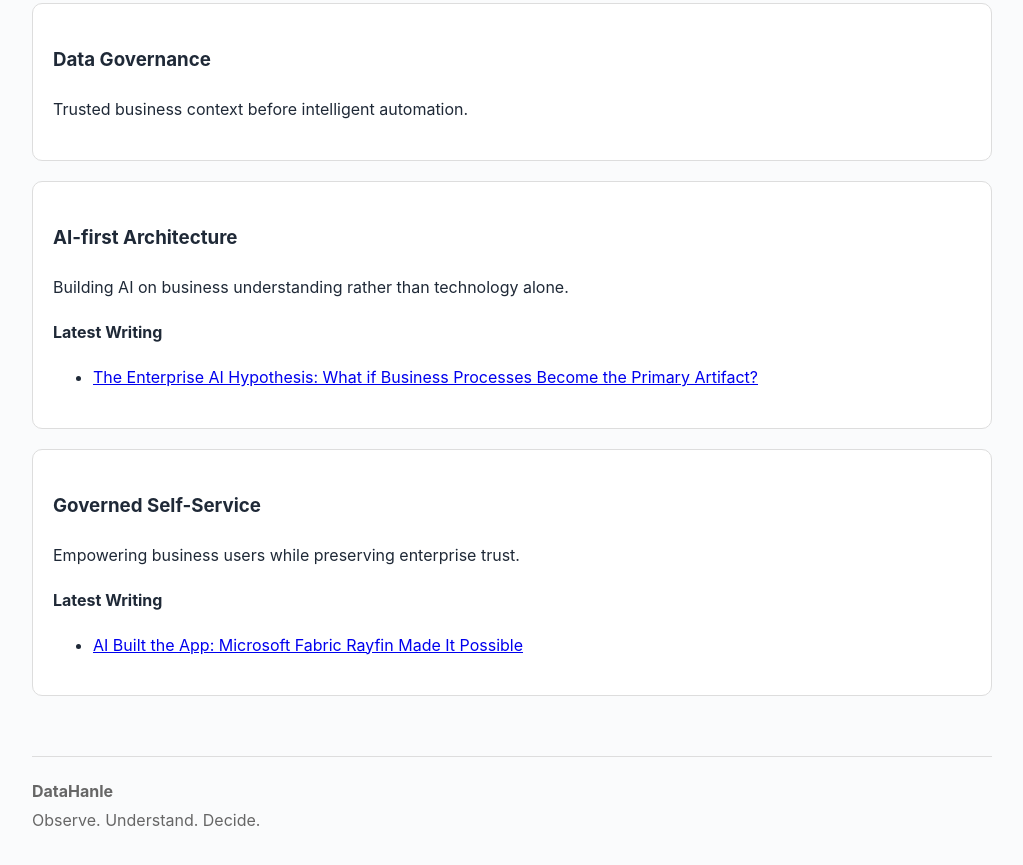
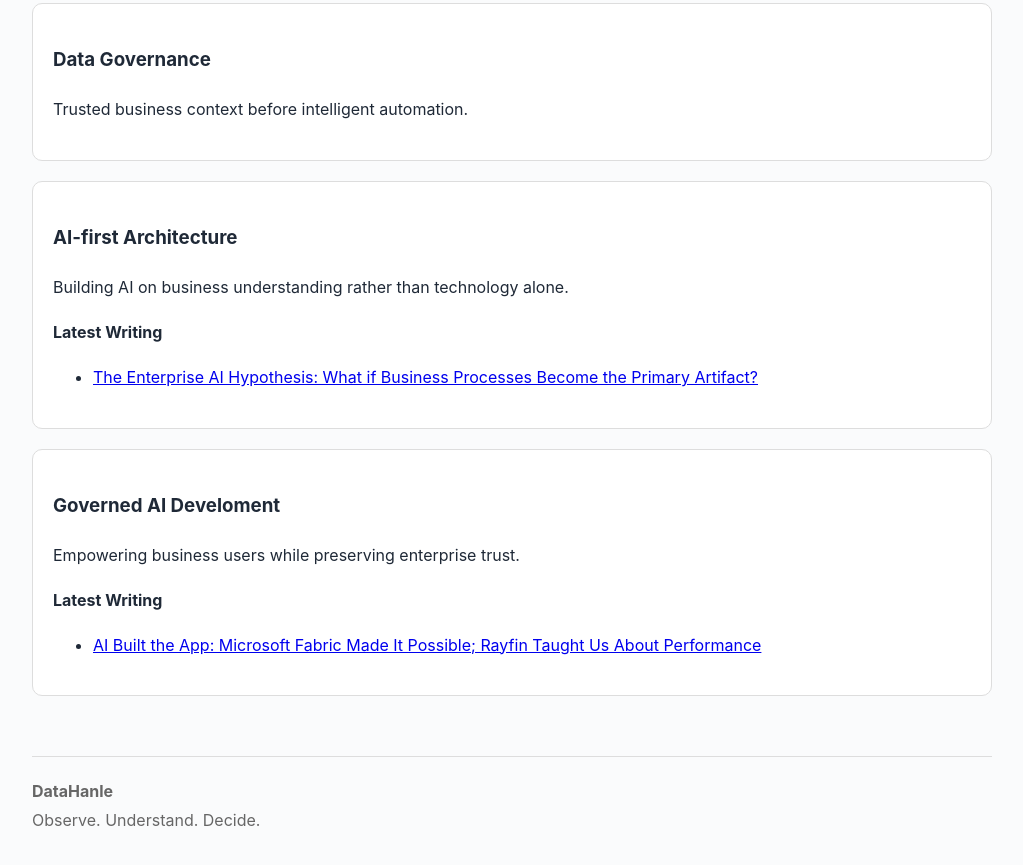
Before and after one commit to kapilraj18/datahanle, a plain HTML site: page topics.html in a window 1280 px wide. Shown: the part 541-1406 px from the top of the page, without its empty margins (128-1151 px from the left). Drawn offline with Linux system fonts and the light colour scheme.

Commit message:
Update topics.html

```diff
--- a/topics.html
+++ b/topics.html
@@ -50,11 +50,11 @@
 
     <!-- Pillar 4: Governed AI Development -->
     <div class="card">
-        <h3>Governed Self-Service</h3>
+        <h3>Governed AI Develoment</h3>
         <p>Empowering business users while preserving enterprise trust.</p>
 <p><strong>Latest Writing</strong></p>
         <ul>
-            <li><a href="articles/ai-prototype-to.production.html">AI Built the App: Microsoft Fabric Rayfin Made It Possible</a></li>
+            <li><a href="articles/ai-prototype-to-production.html">AI Built the App: Microsoft Fabric Made It Possible; Rayfin Taught Us About Performance</a></li>
         </ul>
     </div>
 
```
